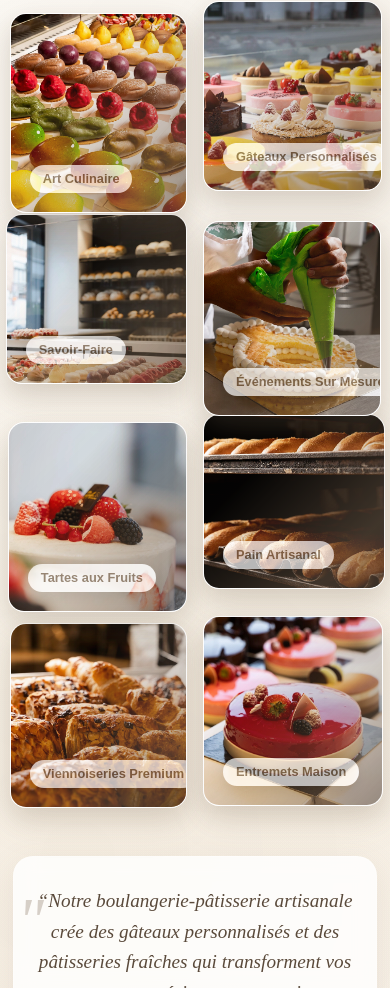
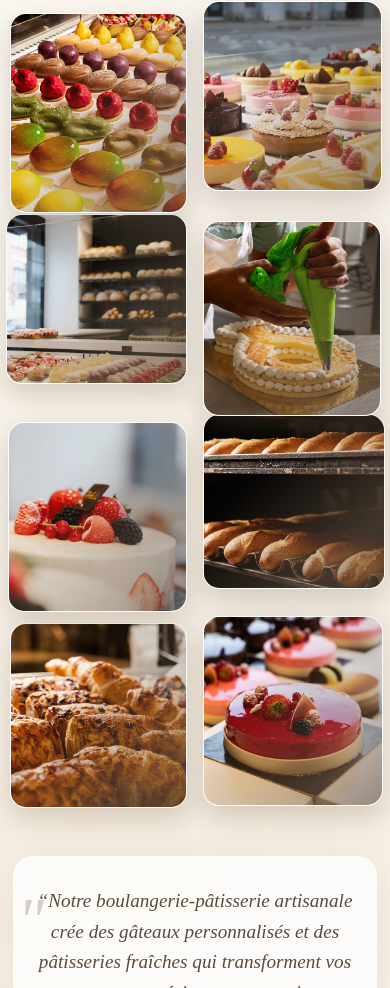
Before and after one commit to abdel-azou/ppain, a Next.js app: page / in a window 390 px wide. Shown: the part 1123-2111 px from the top of the page. Built offline with nearby package versions, Linux system fonts and the light colour scheme.

Commit message:
fix catgegory

```diff
--- a/src/components/ArtGallery.css
+++ b/src/components/ArtGallery.css
@@ -458,8 +458,7 @@
   }
 
   .gallery-category {
-    background: rgba(255, 255, 255, 0.95);
-    box-shadow: 0 4px 15px rgba(0, 0, 0, 0.15);
+    display: none;
   }
 
   /* Animation mobile plus fluide */
@@ -561,11 +560,7 @@
   }
 
   .gallery-category {
-    font-size: 0.8rem;
-    padding: 0.4rem 0.8rem;
-    border-radius: 16px;
-    line-height: 1.2;
-    font-weight: 700;
+    display: none;
   }
 
   .art-gallery-quote {
```
